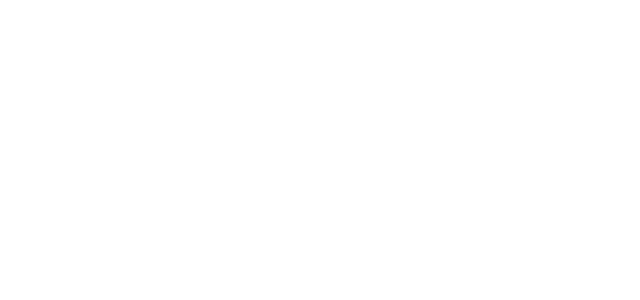
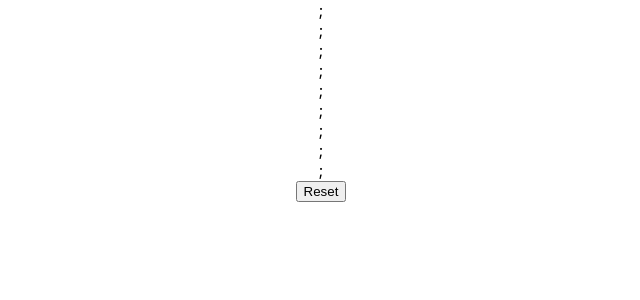
Before and after one commit to rachelholmquist/Unit-1, a React (Create React App) app: page / in a window 1280 px wide. Shown: the top 300 px of the page, without its empty margins (319-959 px from the left). Built offline with nearby package versions, Linux system fonts and the light colour scheme.

Commit message:
working to fix profile issue

```diff
--- a/src/App.js
+++ b/src/App.js
@@ -1,21 +1,34 @@
-import {useState} from 'react';
-import logo from './logo.svg';
-import './App.css';
-import Square from "./Square"
+import { useState } from "react";
+import logo from "./logo.svg";
+import "./App.css";
+import Square from "./Square";
 
 function App() {
-    const [squares, setSquares] = useState(["","","","","","","","",""])
-    const [player, setPlayer] = useState(true);
+  const [squares, setSquares] = useState(["", "", "", "", "", "", "", "", ""]);
+  const [player, setPlayer] = useState(true);
+
+  const handleClick = () => {
+    setSquares(["", "", "", "", "", "", "", "", ""])
+    setPlayer(true)
+  }
 
   return (
-
     <div className="App">
-      <Square
-      squares = {squares}
-      setSquares = {setSquares}
-      player = {player}
-      setPlayer = {setPlayer}
-       />
+      <div className="container">
+        {squares.map((value, index) => {
+          return (
+            <Square
+              setSquares={setSquares}
+              index={index}
+              squareValue={value}
+              squares={squares}
+              player={player}
+              setPlayer={setPlayer}
+            />
+          );
+        })}
+      </div>
+      <button onClick={handleClick}>Reset</button>
     </div>
   );
 }
--- a/src/Square.jsx
+++ b/src/Square.jsx
@@ -1,10 +1,26 @@
 import React from "react";
 
 function Square(props) {
+    const handleClick = () => {
+        if(!props.squareValue) {
+            if (props.player) {
+                props.squares.splice(props.index, 1, "X");
+                props.setSquares(props.squares);
+                props.setPlayer(!props.player);
+            } else {
+                props.squares.splice(props.index, 1, "O");
+                props.setSquares(props.squares);
+                props.setPlayer(!props.player);
+            }
+        }
+    };
     return(
-            console.log(props.squares, props.player)
+            <div className="square" onClick={handleClick}>
+                {props.squareValue === "O" ? <img src="https://cdn.discordapp.com/attachments/830137099042816080/984895322184634448/devcircle_1.png"/> : props.squareValue};
+            </div>
+    );
 
-    );
+
 };
 
 export default Square;
```
